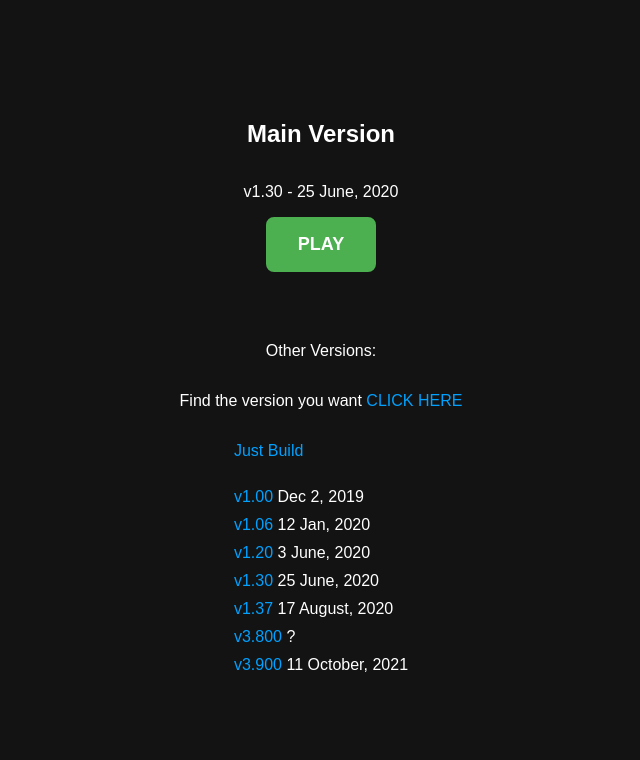
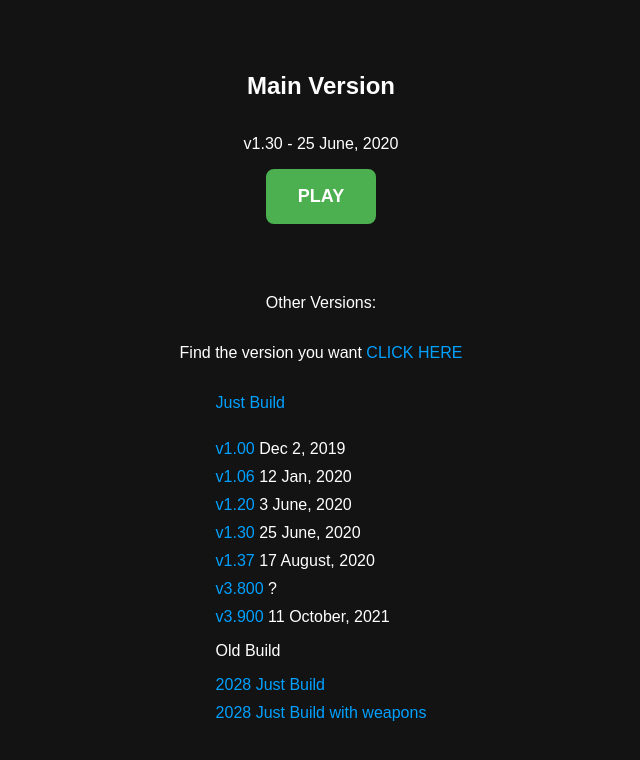
Before and after one commit to dylaniscool54/og1v1lol, a plain HTML site: page choose.html in a window 1280 px wide. Shown: the whole page, without its empty margins (319-959 px from the left). Drawn offline with Linux system fonts and the light colour scheme.

Commit message:
Update choose.html

```diff
--- a/choose.html
+++ b/choose.html
@@ -113,7 +113,7 @@
   <p>Other Versions:</p>
   <p>Find the version you want <a href="/changelog.txt" target="_blank">CLICK HERE</a></p>
   <ul>
-    <li><a href="/justbuild.html"> Just Build</a></li>
+    <li><a href="/justbuild.html">Just Build</a></li>
     <br>
     <li><a href="/1_00.html"> v1.00</a> Dec 2, 2019</li>
     <li><a href="/1_06.html"> v1.06</a> 12 Jan, 2020</li>
@@ -122,6 +122,9 @@
     <li><a href="/1_37.html"> v1.37</a> 17 August, 2020</li>
     <li><a href="/3_800.html"> v3.800</a> ?</li>
     <li><a href="/3_900.html"> v3.900</a> 11 October, 2021</li>
+    <p>Old Build</p>
+    <li><a href="/ogjustbuild.html">2028 Just Build</a></li>
+    <li><a href="/ogjustbuildwithweapons.html">2028 Just Build with weapons</a></li>
   </ul>
 
     </ul>
```
